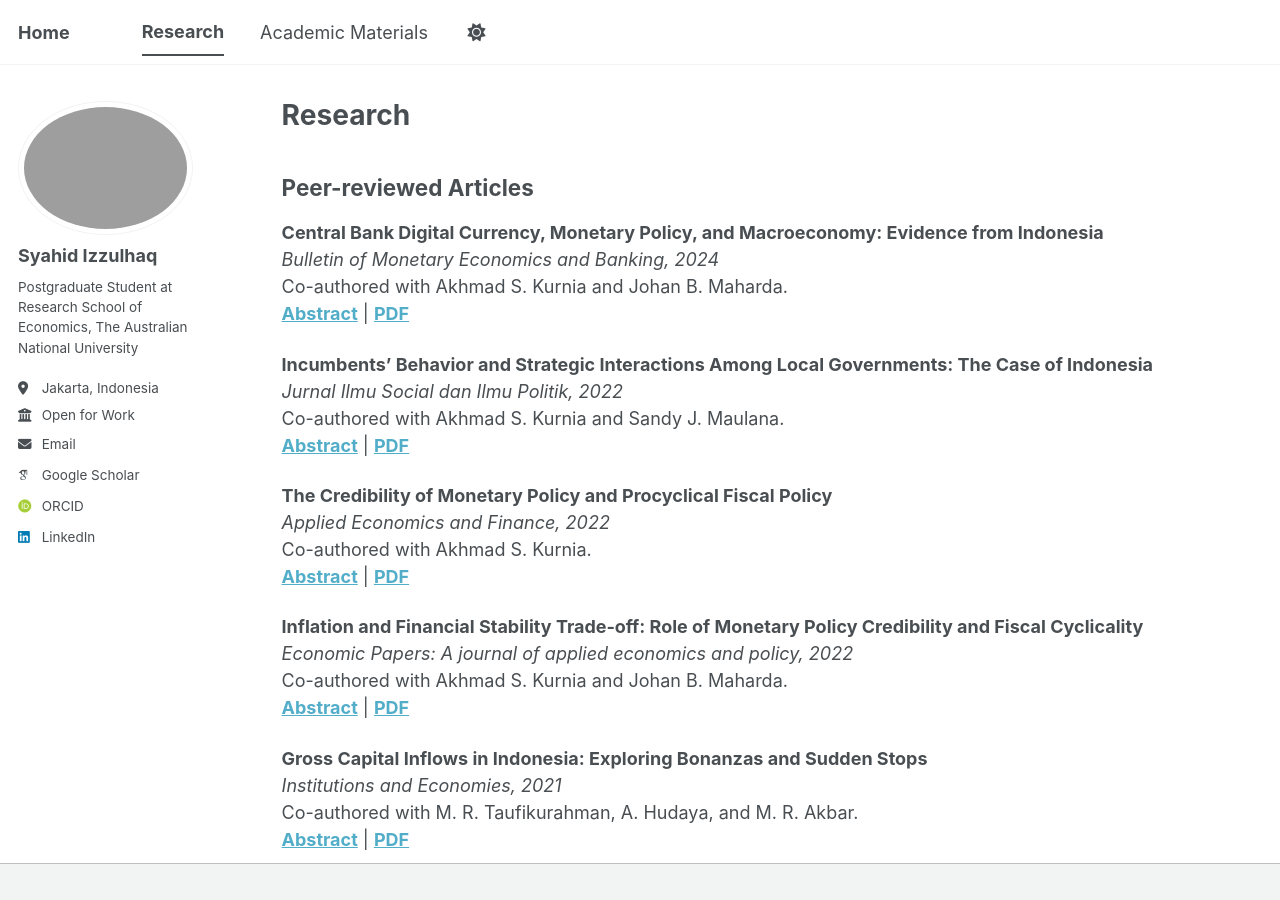
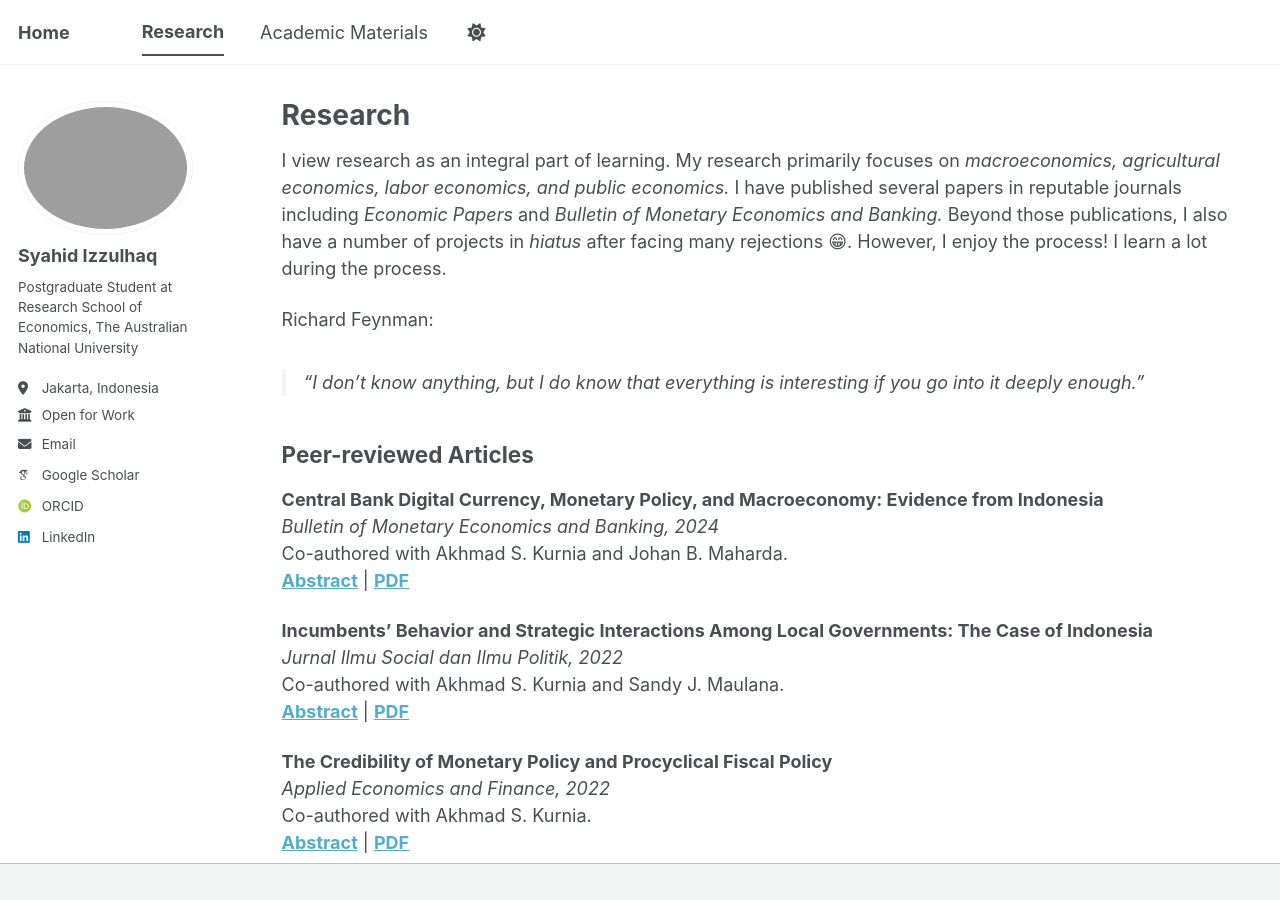
Before and after one commit to syahidizzulhaq/syahidizzulhaq.github.io, a Jekyll site: the page built from _pages/publications.md, in a window 1280 px wide and 900 px high. Built offline with Jekyll 4.4.1, drawn with Linux system fonts in a browser that asks for light colours; some web fonts are replaced; a script bundle is joined from its source files by our own code; library files that are not in the unit come from our copies.

Commit message:
Update publications.md

```diff
--- a/_pages/publications.md
+++ b/_pages/publications.md
@@ -4,6 +4,11 @@ title: "Research"
 permalink: /publications/
 author_profile: true
 ---
+
+I view research as an integral part of learning. My research primarily focuses on *macroeconomics, agricultural economics, labor economics, and public economics.* I have published several papers in reputable journals including *Economic Papers* and *Bulletin of Monetary Economics and Banking.* Beyond those publications, I also have a number of projects in *hiatus* after facing many rejections 😁. However, I enjoy the process! I learn a lot during the process.
+
+Richard Feynman:
+> *"I don't know anything, but I do know that everything is interesting if you go into it deeply enough."*
 
 ## Peer-reviewed Articles
 **Central Bank Digital Currency, Monetary Policy, and Macroeconomy: Evidence from Indonesia**<br>
```
